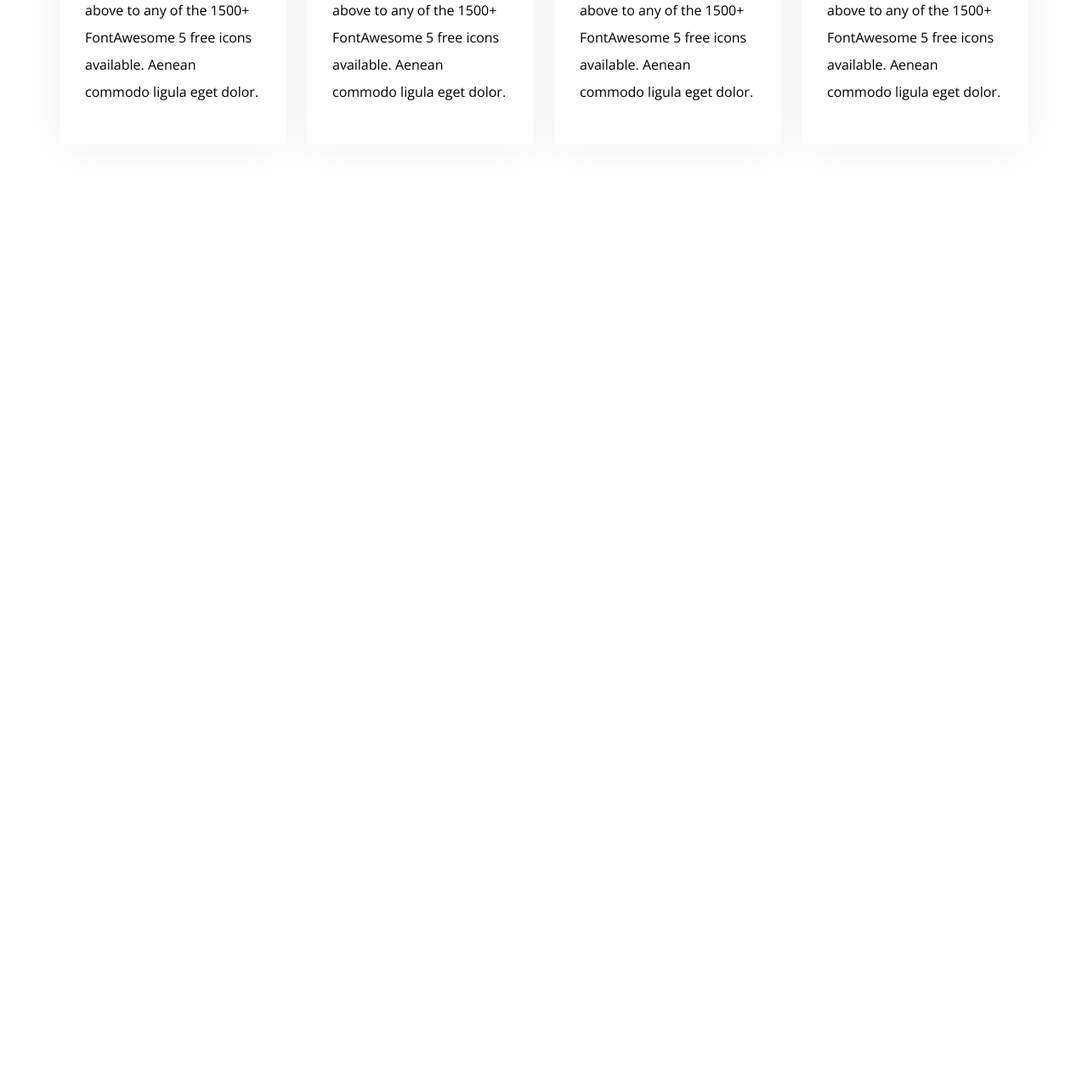
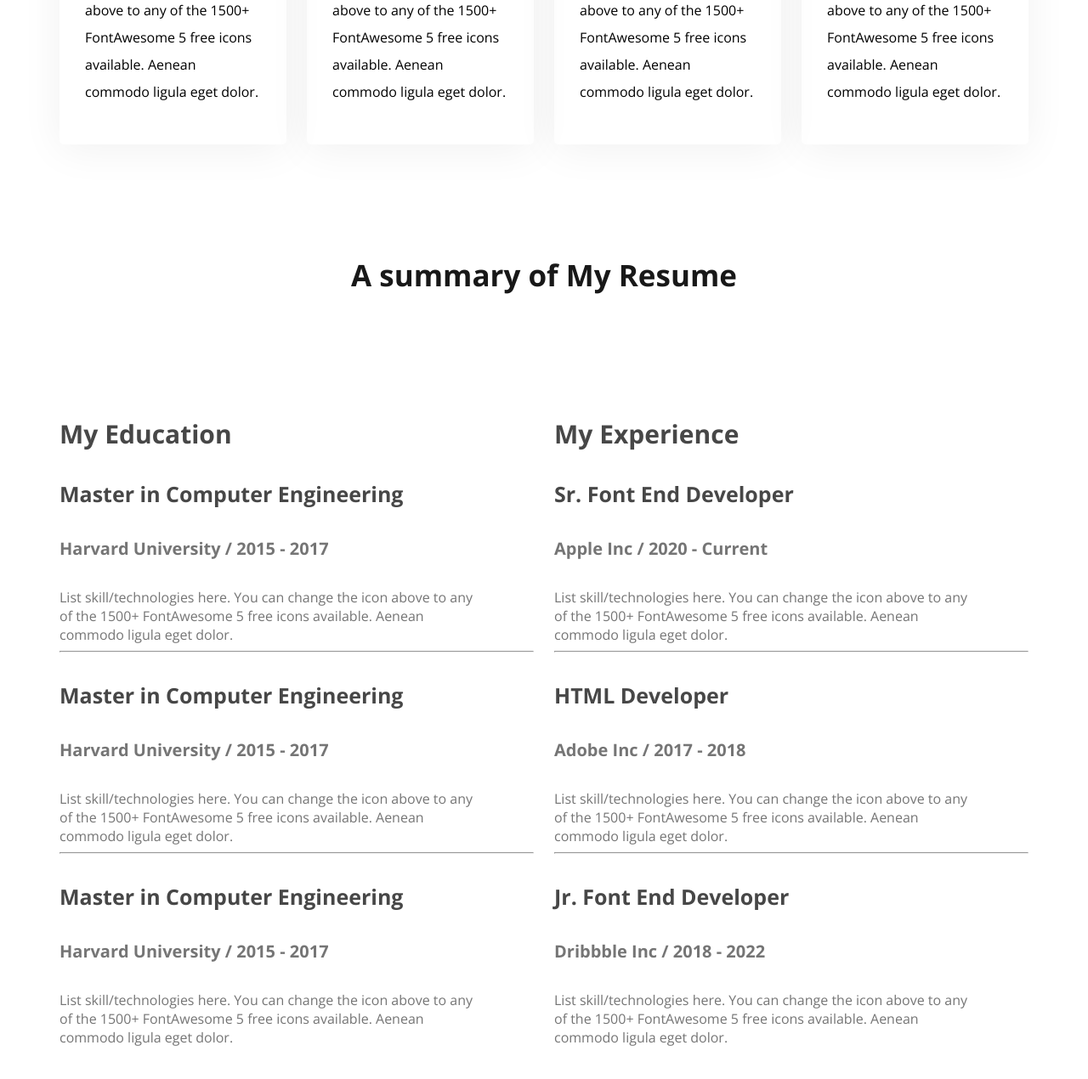
Before and after one commit to jubayer718/web-portfolio-dev, a plain HTML site: page index.html in a window 1280 px wide. Shown: the part 2127-3397 px from the top of the page at 85% size. Before the commit the page ends 2427 px from the top, so only its background shows below. Drawn offline with nearby package versions, Linux system fonts and the light colour scheme.

Commit message:
added experience style

```diff
--- a/css/style.css
+++ b/css/style.css
@@ -158,3 +158,37 @@ main section{
   border-radius: 5px;
   box-shadow: 0px 6px 50px 0px rgba(0, 0, 0, 0.06);
 }
+
+/* resume style */
+.resume-title{
+  text-align: center;
+  margin-bottom: 113px;
+  color: #181818;
+  font-size: 35px;
+  font-weight: bold;
+}
+.resume-container{
+  display: flex;
+  gap: 24px;;
+}
+.resume-column-title{
+  font-size: 30px;
+  color: #474747;
+  font-weight: bold;
+}
+.experience-title{
+  font-size: 25px;
+  font-weight: bold;
+  color: #474747;
+}
+.experience-subtitle{
+  font-size: 20px;
+  font-weight: bold;
+  color: #757575;
+}
+.experience-description{
+  font-size: 16px;
+  color: #757575;
+  font-weight: 400;
+  margin-right: 71px;
+}
--- a/index.html
+++ b/index.html
@@ -116,6 +116,57 @@
 
     </section>
 
+    <section class="resume">
+      <h3 class="resume-title">A summary of My Resume</h3>
+      <div class="resume-container">
+        <div class="resume-column">
+          <h3 class="resume-column-title">My Education</h3>
+          <div class="experience">
+            <h4 class="experience-title">Master in Computer Engineering</h4>
+            <h5 class="experience-subtitle">Harvard University / 2015 - 2017</h5>
+            <div class="experience-description">List skill/technologies here. You can change the icon above
+              to any of the 1500+ FontAwesome 5 free icons available. Aenean commodo ligula eget dolor.</div>
+          </div>
+          <hr>
+          <div class="experience">
+            <h4 class="experience-title">Master in Computer Engineering</h4>
+            <h5 class="experience-subtitle">Harvard University / 2015 - 2017</h5>
+            <div class="experience-description">List skill/technologies here. You can change the icon above
+              to any of the 1500+ FontAwesome 5 free icons available. Aenean commodo ligula eget dolor.</div>
+          </div>
+          <hr>
+          <div class="experience">
+            <h4 class="experience-title">Master in Computer Engineering</h4>
+            <h5 class="experience-subtitle">Harvard University / 2015 - 2017</h5>
+            <div class="experience-description">List skill/technologies here. You can change the icon above
+              to any of the 1500+ FontAwesome 5 free icons available. Aenean commodo ligula eget dolor.</div>
+          </div>
+        </div>
+        <div class="resume-column">
+          <h3 class="resume-column-title">My Experience</h3>
+          <div class="experience">
+            <h4 class="experience-title">Sr. Font End Developer</h4>
+            <h5 class="experience-subtitle">Apple Inc / 2020 - Current</h5>
+            <div class="experience-description">List skill/technologies here. You can change the icon above
+              to any of the 1500+ FontAwesome 5 free icons available. Aenean commodo ligula eget dolor.</div>
+          </div>
+          <hr>
+          <div class="experience">
+            <h4 class="experience-title">HTML Developer</h4>
+            <h5 class="experience-subtitle">Adobe Inc / 2017 - 2018</h5>
+            <div class="experience-description">List skill/technologies here. You can change the icon above
+              to any of the 1500+ FontAwesome 5 free icons available. Aenean commodo ligula eget dolor.</div>
+          </div>
+          <hr>
+          <div class="experience">
+            <h4 class="experience-title">Jr. Font End Developer</h4>
+            <h5 class="experience-subtitle">Dribbble Inc / 2018 - 2022</h5>
+            <div class="experience-description">List skill/technologies here. You can change the icon above
+              to any of the 1500+ FontAwesome 5 free icons available. Aenean commodo ligula eget dolor.</div>
+          </div>
+        </div>
+      </div>
+    </section>
   </main>
   <footer></footer>
 </body>
```
